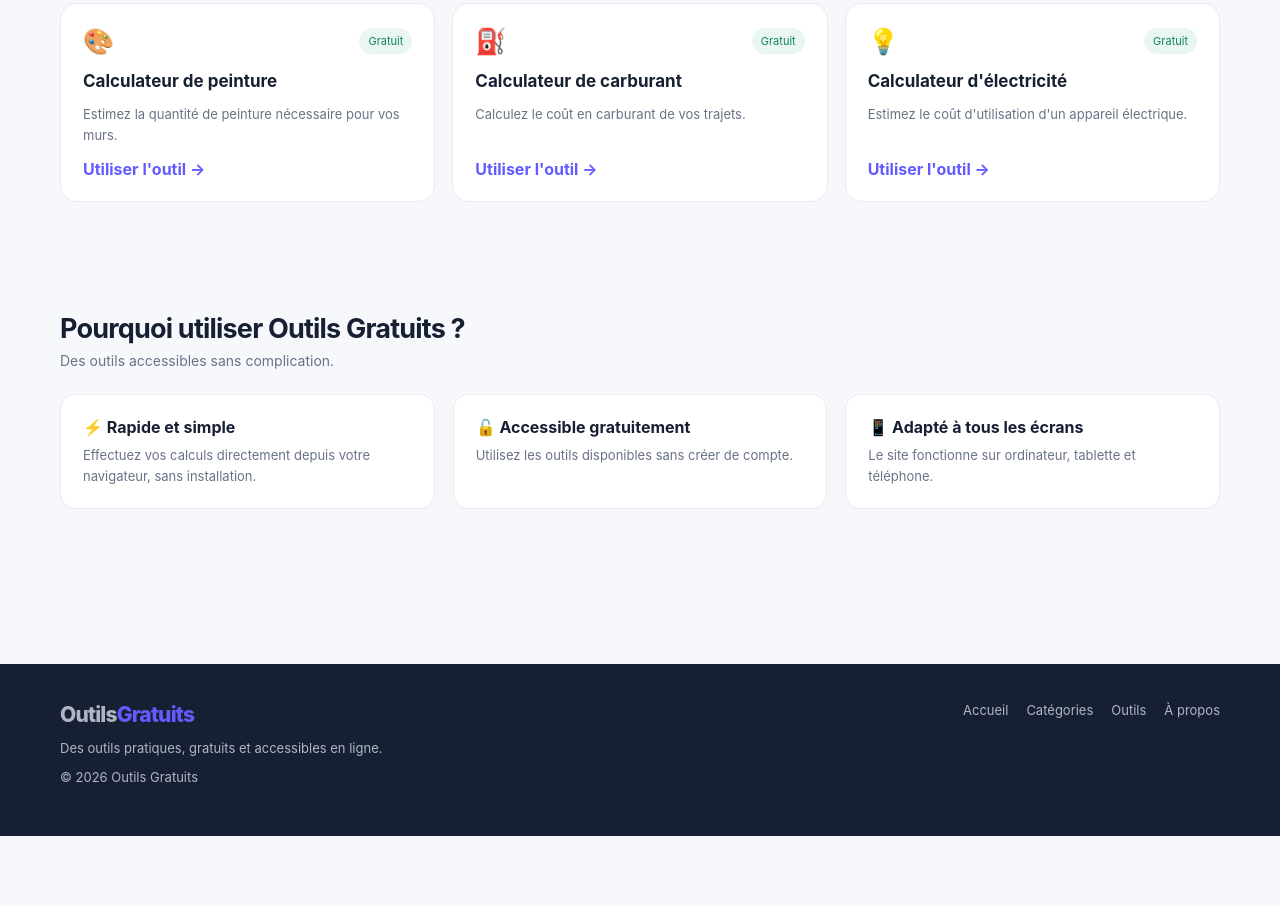
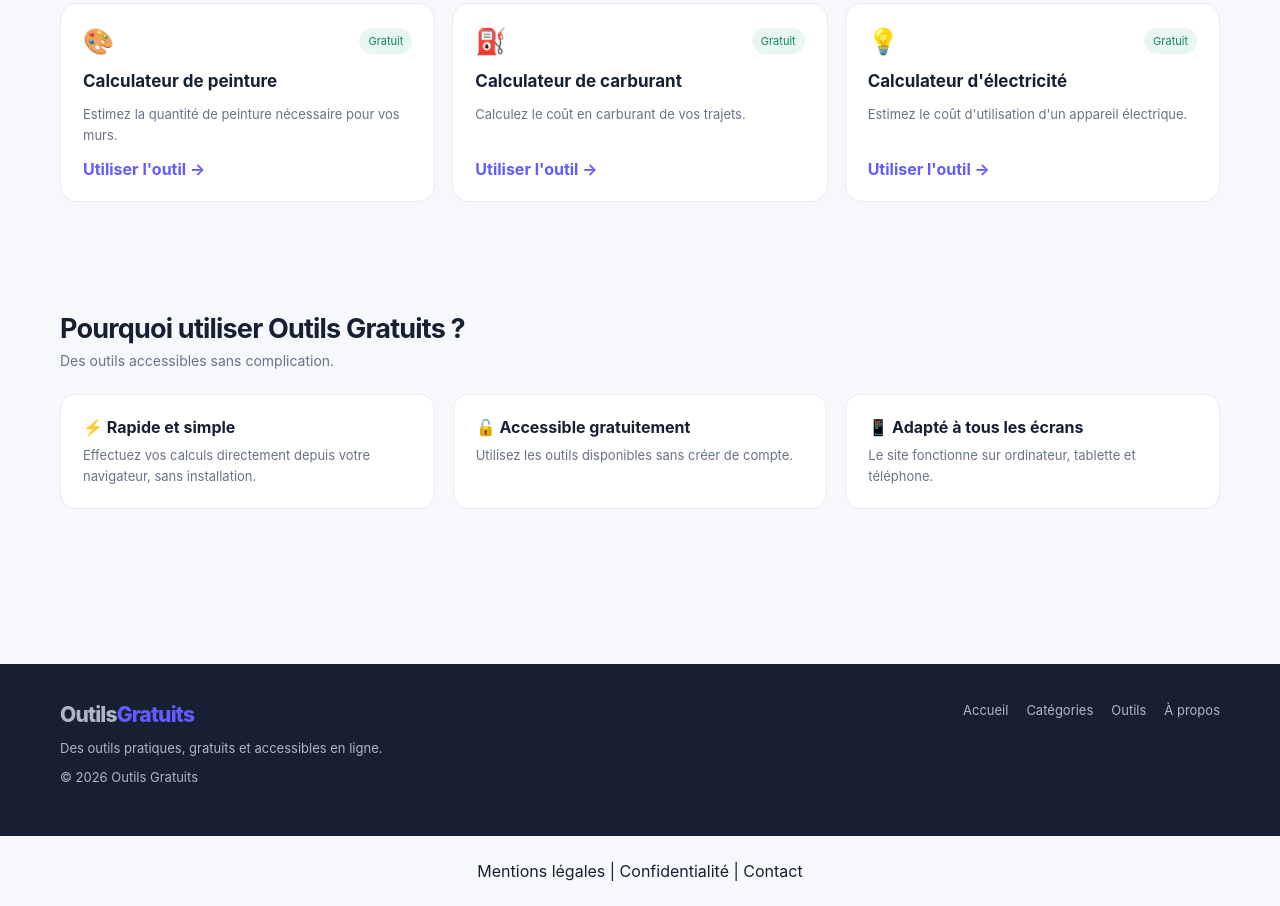
Before and after one commit to pauldubreuille-ctrl/outils-gratuits, a website: page index.html in a window 1280 px wide. Shown: the part 1383-2289 px from the top of the page. Before the commit the page ends 2219 px from the top, so only its background shows below. Drawn offline with Linux system fonts and the light colour scheme.

Commit message:
Update index.html

```diff
--- a/index.html
+++ b/index.html
@@ -499,5 +499,11 @@ document.getElementById("year").textContent=new Date().getFullYear();
 renderHome();
 route();
 </script>
+<div style="text-align:center; padding:25px;">
+  <a href="/mentions-legales.html">Mentions légales</a> |
+  <a href="/politique-confidentialite.html">Confidentialité</a> |
+  <a href="/contact.html">Contact</a>
+</div>
+
 </body>
 </html>
```
